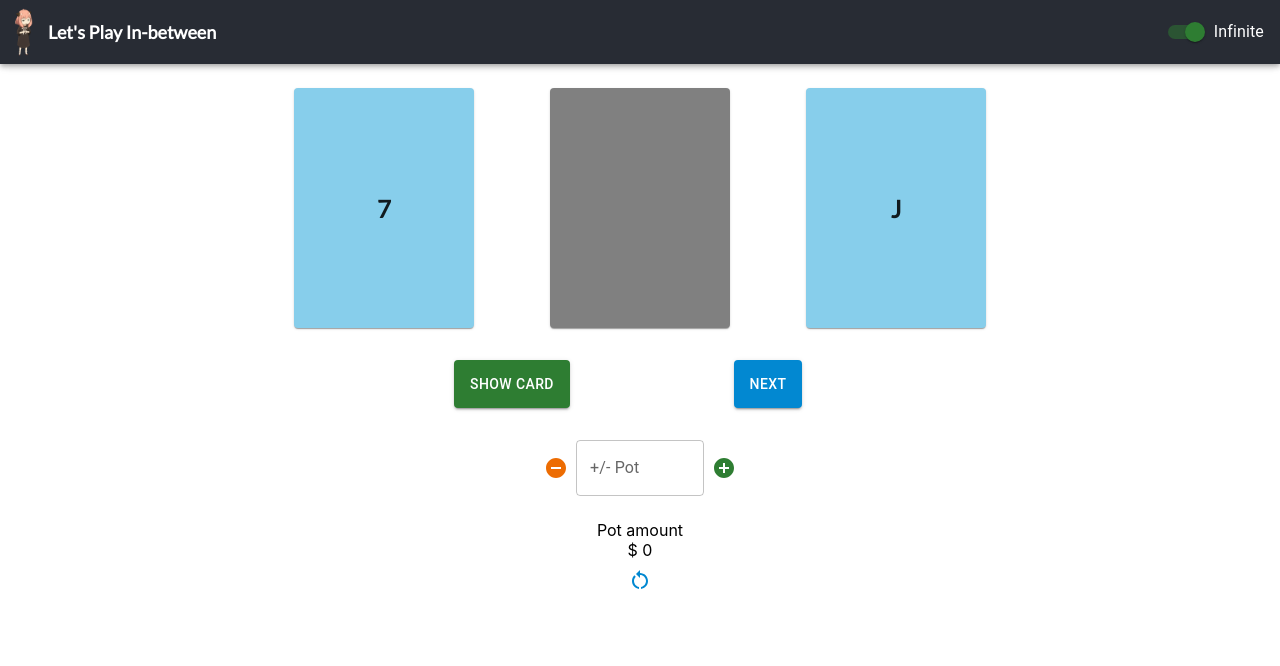
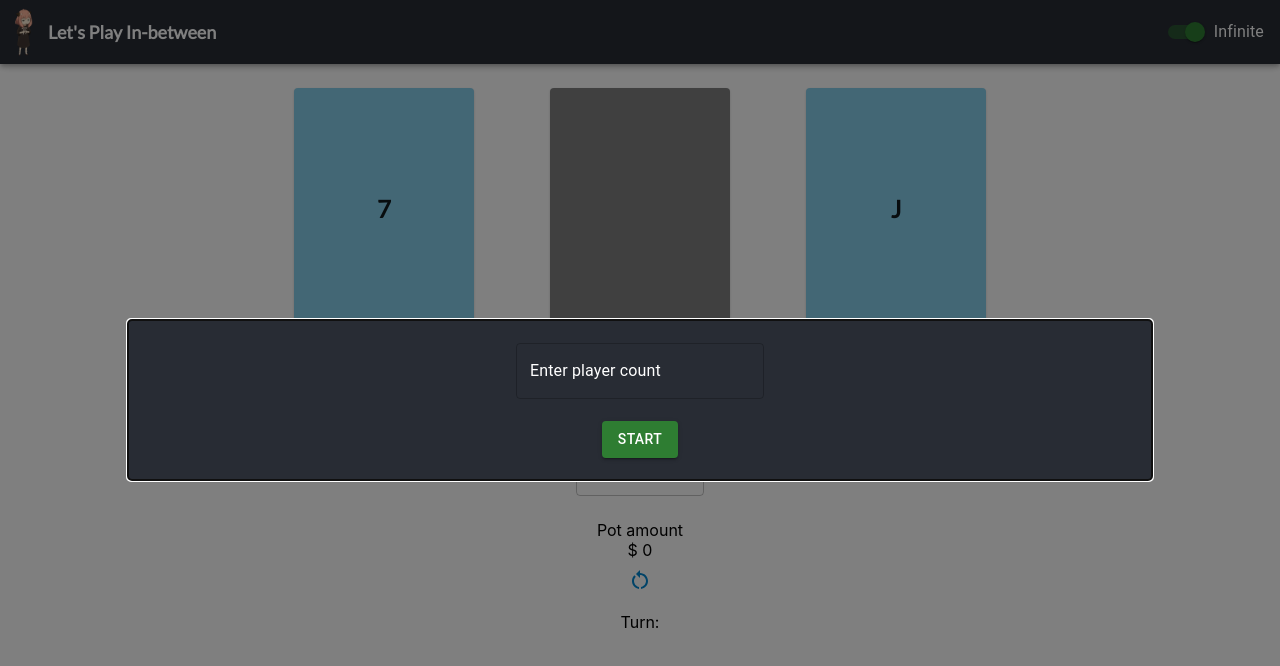
Before and after one commit to WJunHong/in_between, a React (Create React App) app: page / in a window 1280 px wide. Shown: the top 666 px of the page. Built offline with nearby package versions, Linux system fonts and the light colour scheme.

Commit message:
add modal and player count

```diff
--- a/src/App.css
+++ b/src/App.css
@@ -115,6 +115,16 @@
     width: 48px;
     height: 48px;
   }
+  .player-container {
+    justify-content: space-around;
+    margin-top: 8px !important;
+  }
+  .player-item div {
+    padding: 8px;
+    border-radius: 10px;
+    color: black;
+    border: 1px solid #282c34;
+  }
 }
 
 @media (min-width: 601px) {
@@ -198,6 +208,9 @@
     min-height: 48px;
     min-width: calc((40vw - 4px) / 2);
   }
+  .player-container {
+    justify-content: center;
+  }
 }
 
 @keyframes App-logo-spin {
--- a/src/Body.js
+++ b/src/Body.js
@@ -8,6 +8,7 @@ import TextField from "@mui/material/TextField";
 import RestartAltIcon from "@mui/icons-material/RestartAlt";
 import Alert from "@mui/material/Alert";
 import Snackbar from "@mui/material/Snackbar";
+import Modal from "@mui/material/Modal";
 
 let deckOfCards = [
   "A H",
@@ -206,6 +207,8 @@ function Body({ gameType }) {
       setMiddleCard(selectedCard);
       setMiddleShown(true);
     }
+    let nextTurn = (turn + 1) % parseInt(playerCount);
+    setTurn(nextTurn);
   };
   const adjustPot = (type) => {
     if (inputPot.trim() === "") {
@@ -225,6 +228,19 @@ function Body({ gameType }) {
       }
     }
   };
+  const startGame = () => {
+    if (playerCount.trim() === "" || isNaN(playerCount)) {
+      setOpen(true);
+      return;
+    } else {
+      setPlayers();
+      setOpenModal(false);
+    }
+  };
+  const setPlayers = () => {
+    let totalPlayers = parseInt(playerCount);
+    setPlayerArray([...Array(totalPlayers).keys()]);
+  };
   const [leftCard, setLeftCard] = useState("");
   const [rightCard, setRightCard] = useState("");
   const [middleCard, setMiddleCard] = useState("");
@@ -232,6 +248,32 @@ function Body({ gameType }) {
   const [inputPot, setInputPot] = useState("");
   const [middleShown, setMiddleShown] = useState(false);
   const [open, setOpen] = useState(false);
+  const [openModal, setOpenModal] = useState(true);
+  const [playerCount, setPlayerCount] = useState("");
+  const [playerArray, setPlayerArray] = useState([]);
+  const [turn, setTurn] = useState(0);
+  useEffect(() => {
+    let parent = document.querySelector(".player-container");
+    if (turn === 0 && openModal) {
+      return;
+    } else {
+      let prev = turn === 0 ? parseInt(playerCount - 1) : turn - 1;
+      parent.children.item(turn).firstChild.style.backgroundColor = "#282c34";
+      parent.children.item(turn).firstChild.style.color = "white";
+      parent.children.item(prev).firstChild.style.backgroundColor = "white";
+      parent.children.item(prev).firstChild.style.color = "black";
+    }
+  }, [turn]);
+  useEffect(() => {
+    if (playerArray.length > 0) {
+      document.querySelector(
+        ".player-container"
+      ).firstChild.firstChild.style.backgroundColor = "#282c34";
+      document.querySelector(
+        ".player-container"
+      ).firstChild.firstChild.style.color = "white";
+    }
+  }, [playerArray]);
   useEffect(() => {
     deckOfCards = [
       "A H",
@@ -291,6 +333,62 @@ function Body({ gameType }) {
   }, [gameType, setRandomBounds]);
   return (
     <div className="body">
+      <Modal
+        open={openModal}
+        onClose={(_, reason) => {
+          if (reason !== "backdropClick") {
+            setOpenModal(false);
+          }
+        }}
+        aria-labelledby="modal-modal-title"
+        aria-describedby="modal-modal-description"
+      >
+        <Card
+          className="start-game"
+          style={{
+            backgroundColor: "#282c34",
+            color: "white",
+            height: "20vh",
+            width: "80vw",
+            left: "10vw",
+            top: "40vh",
+            position: "absolute",
+            boxShadow: 24,
+            display: "flex",
+            alignItems: "center",
+            justifyContent: "space-evenly",
+            flexDirection: "column",
+          }}
+        >
+          <TextField
+            id="outlined-basic"
+            label="Enter player count"
+            variant="outlined"
+            value={playerCount}
+            onChange={(e) => setPlayerCount(e.target.value)}
+            color="warning"
+            className="enter-players"
+            InputProps={{
+              style: {
+                color: "white",
+              },
+            }}
+            InputLabelProps={{
+              style: { color: "white" },
+            }}
+          />
+          <Button
+            variant="contained"
+            color="success"
+            className="start-button"
+            onClick={() => {
+              startGame();
+            }}
+          >
+            Start
+          </Button>
+        </Card>
+      </Modal>
       <Grid container spacing={2} className="card-container">
         <Grid item xs={3} className="cardGrid">
           <Card className="cards" style={{ backgroundColor: "skyblue" }}>
@@ -363,6 +461,14 @@ function Body({ gameType }) {
           </IconButton>
         </div>
       </div>
+      <div style={{ marginTop: "12px" }}>Turn:</div>
+      <Grid container spacing={2} className="player-container">
+        {playerArray.map((ele) => (
+          <Grid item xs={2} className="player-item" key={ele}>
+            <div>{`Player ${ele + 1}`}</div>
+          </Grid>
+        ))}
+      </Grid>
       <Snackbar
         anchorOrigin={{ vertical: "top", horizontal: "center" }}
         open={open}
@@ -372,12 +478,12 @@ function Body({ gameType }) {
         }}
       >
         <Alert
-          severity="success"
+          severity={openModal ? "warning" : "success"}
           onClose={() => {
             setOpen(false);
           }}
         >
-          Deck of cards reset!
+          {openModal ? "At least 1 player needed!" : "Deck of cards reset!"}
         </Alert>
       </Snackbar>
     </div>
```
